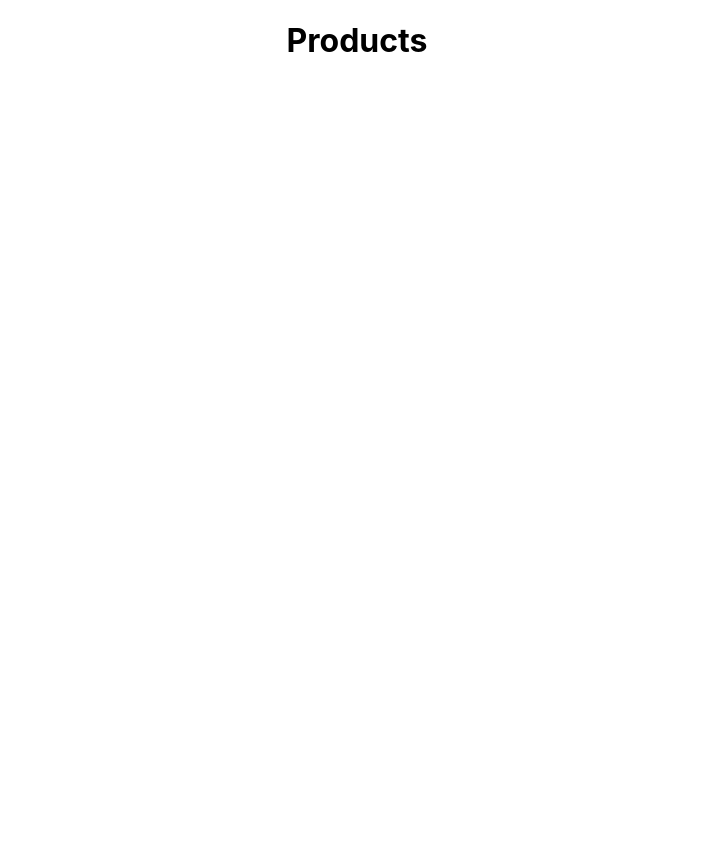
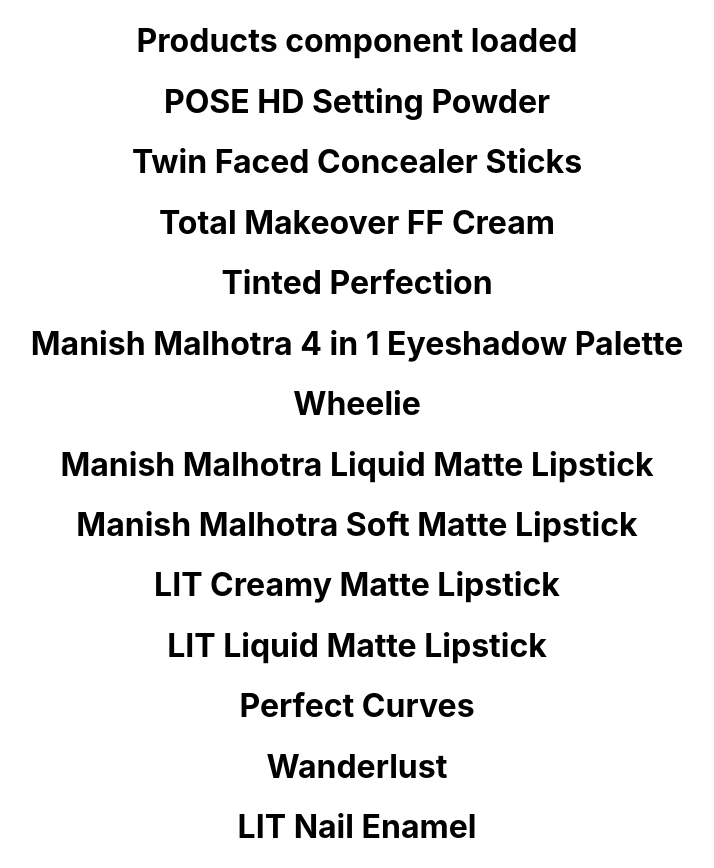
Before and after one commit to sukheja-varun/zimbra-react, a React (Create React App) app: page / in a window 1280 px wide. Shown: the whole page, without its empty margins (283-997 px from the left). Before the commit the page ends 800 px from the top, so only its background shows below. Built offline with nearby package versions, Linux system fonts and the light colour scheme; data requests are answered from the project's data file.

Commit message:
making API call to fetch all products

```diff
--- a/package.json
+++ b/package.json
@@ -6,6 +6,7 @@
     "@testing-library/jest-dom": "^4.2.4",
     "@testing-library/react": "^9.4.1",
     "@testing-library/user-event": "^7.2.1",
+    "axios": "^0.19.2",
     "json-server": "^0.16.1",
     "node-sass": "^4.13.1",
     "react": "^16.13.0",
--- a/src/pages/Home.js
+++ b/src/pages/Home.js
@@ -1,11 +1,13 @@
 import React, { Component } from 'react';
 import { Route } from 'react-router-dom';
+
+import Products from './Products/Products';
 
 class Home extends Component {
   render() {
     return (
       <div>
-        <Route path="/" exact render={() => <h1>Products</h1>} />
+        <Route path="/" exact component={Products} />
         <Route path="/product/:id" render={() => <h1>Product with Id</h1>} />
       </div>
     );
--- /dev/null
+++ b/src/pages/Products/Products.js
@@ -0,0 +1,30 @@
+import React, { Component } from 'react';
+import axios from 'axios';
+
+class Products extends Component {
+  state = {
+    products: []
+  };
+
+  componentDidMount() {
+    axios
+      .get('http://localhost:3000/products')
+      .then(resp => this.setState({ products: resp.data }))
+      .catch(error => console.log('Unable to fetch Products', error));
+  }
+
+  render() {
+    let productsJsx = this.state.products.map(product => {
+      return <h1 key={product.id}>{product.name}</h1>;
+    });
+
+    return (
+      <div className="products-container">
+        <h1>Products component loaded</h1>
+        {productsJsx}
+      </div>
+    );
+  }
+}
+
+export default Products;
```
Also changed, not shown: 1 other file (tests, documents, lock files or other folders).
